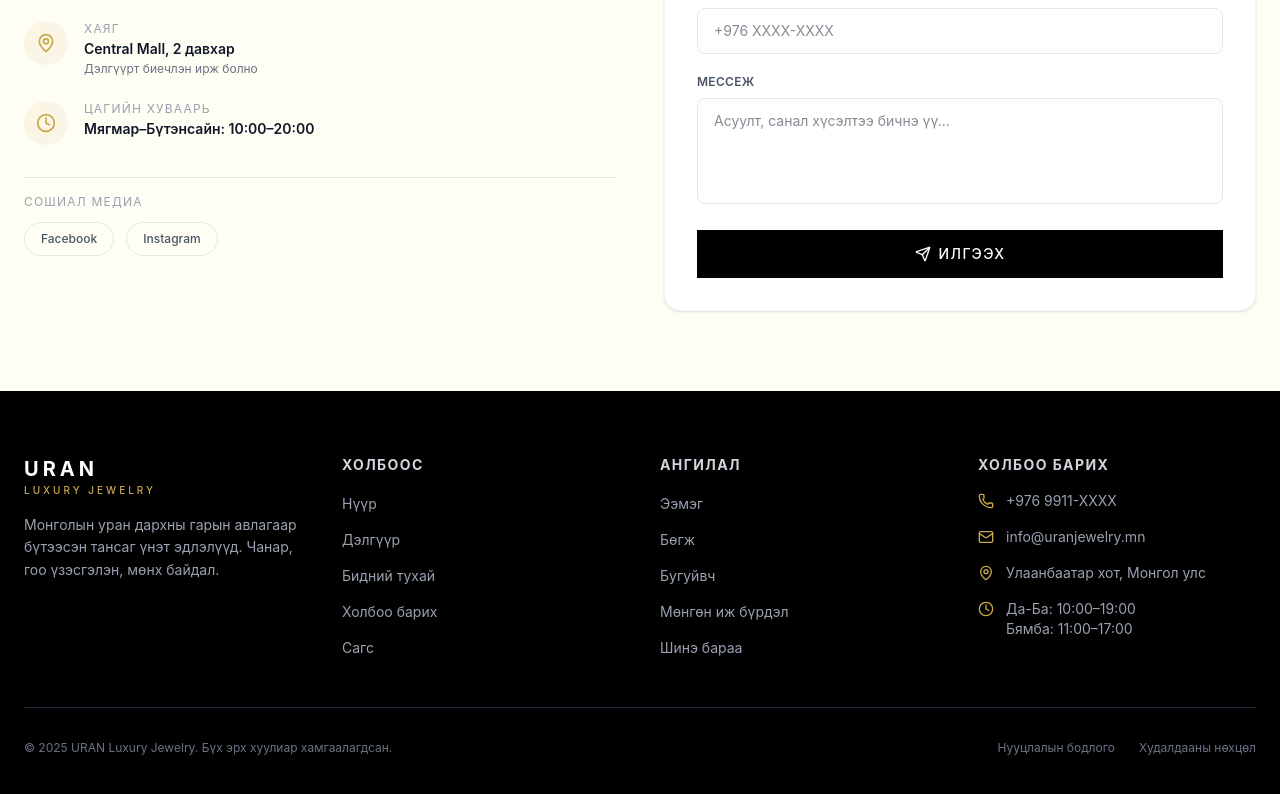
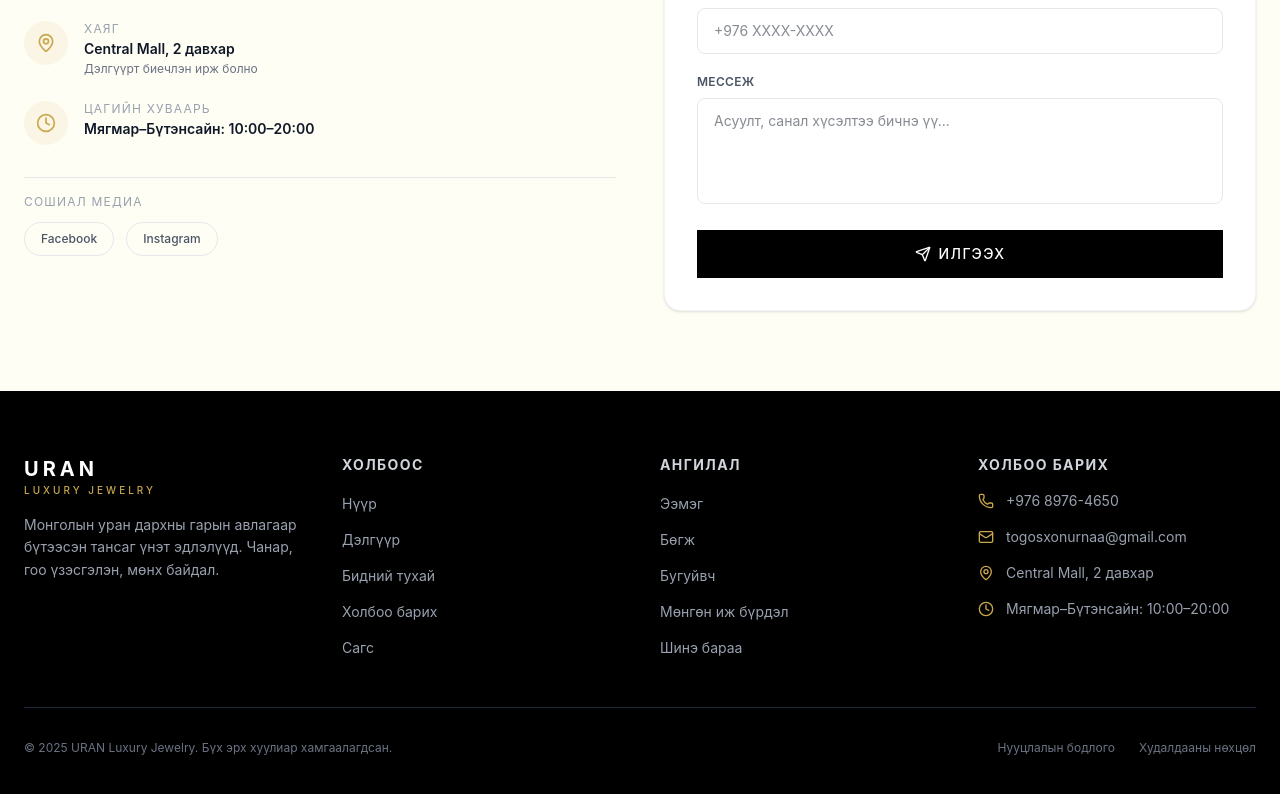
Before and after one commit to misheelbolor299-cell/Uran, a React (Vite) app: page / in a window 1280 px wide. Shown: the part 4464-5258 px from the top of the page. Built offline with nearby package versions, Linux system fonts and the light colour scheme.

Commit message:
Update footer contact info with real details

```diff
--- a/src/components/Footer.tsx
+++ b/src/components/Footer.tsx
@@ -64,21 +64,20 @@ export default function Footer() {
             <ul className="space-y-4">
               <li className="flex items-start gap-3">
                 <Phone className="w-4 h-4 text-gold mt-0.5 shrink-0" />
-                <span className="text-sm text-gray-400">+976 9911-XXXX</span>
+                <span className="text-sm text-gray-400">+976 8976-4650</span>
               </li>
               <li className="flex items-start gap-3">
                 <Mail className="w-4 h-4 text-gold mt-0.5 shrink-0" />
-                <span className="text-sm text-gray-400">info@uranjewelry.mn</span>
+                <span className="text-sm text-gray-400">togosxonurnaa@gmail.com</span>
               </li>
               <li className="flex items-start gap-3">
                 <MapPin className="w-4 h-4 text-gold mt-0.5 shrink-0" />
-                <span className="text-sm text-gray-400">Улаанбаатар хот, Монгол улс</span>
+                <span className="text-sm text-gray-400">Central Mall, 2 давхар</span>
               </li>
               <li className="flex items-start gap-3">
                 <Clock className="w-4 h-4 text-gold mt-0.5 shrink-0" />
                 <div className="text-sm text-gray-400">
-                  <p>Да-Ба: 10:00–19:00</p>
-                  <p>Бямба: 11:00–17:00</p>
+                  <p>Мягмар–Бүтэнсайн: 10:00–20:00</p>
                 </div>
               </li>
             </ul>
```
